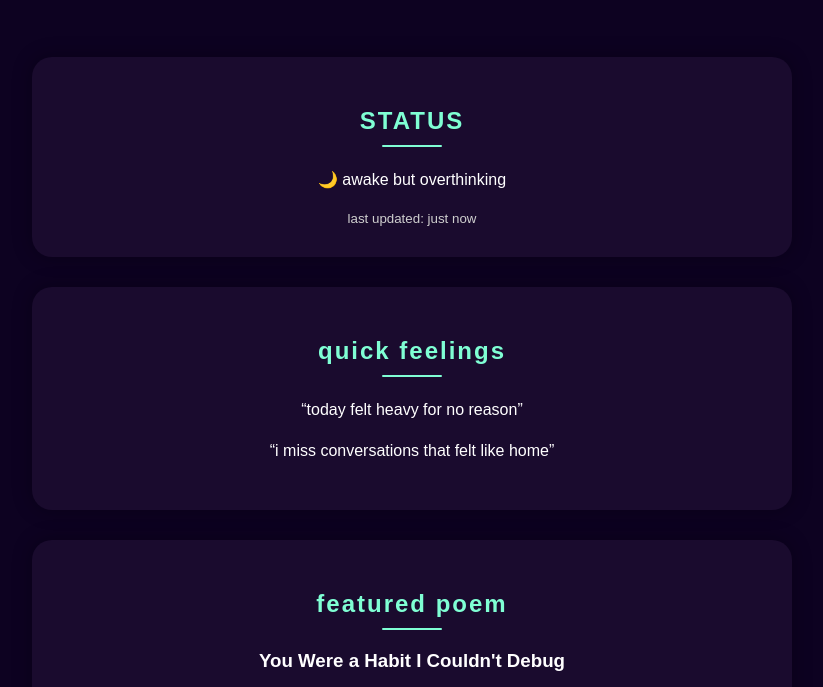
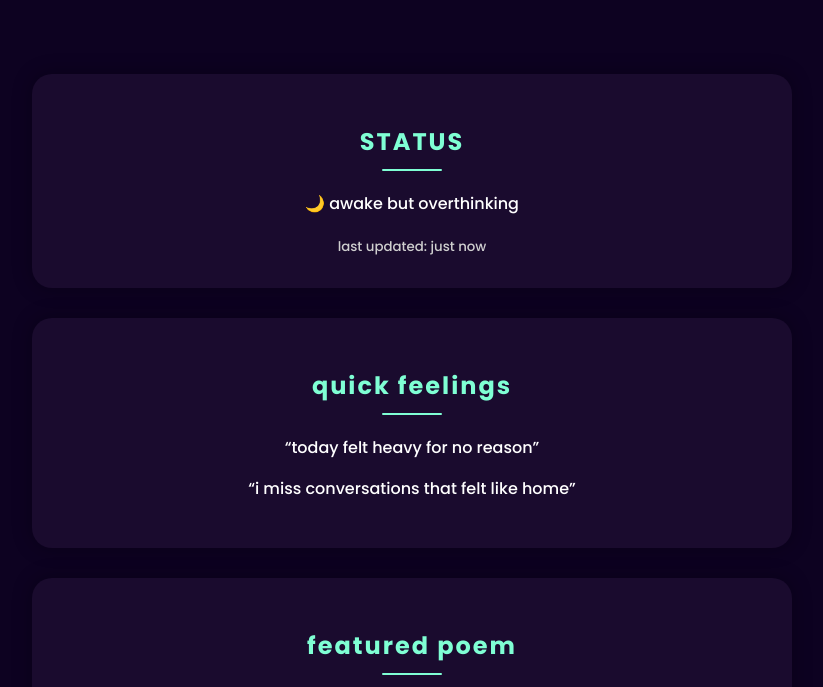
Before and after one commit to vi1503/Ctrl-Vi, a plain HTML site: page index.html in a window 1280 px wide. Shown: the part 213-900 px from the top of the page, without its empty margins (228-1051 px from the left). Drawn offline with Linux system fonts and the light colour scheme.

Commit message:
Update index.html

```diff
--- a/index.html
+++ b/index.html
@@ -4,6 +4,7 @@
   <meta charset="UTF-8">
   <title>Ctrl + Vi</title>
   <link rel="stylesheet" href="style.css">
+  <link href="https://fonts.googleapis.com/css2?family=Poppins:wght@300;500;700&display=swap" rel="stylesheet">
 </head>
 
 <body>
```
